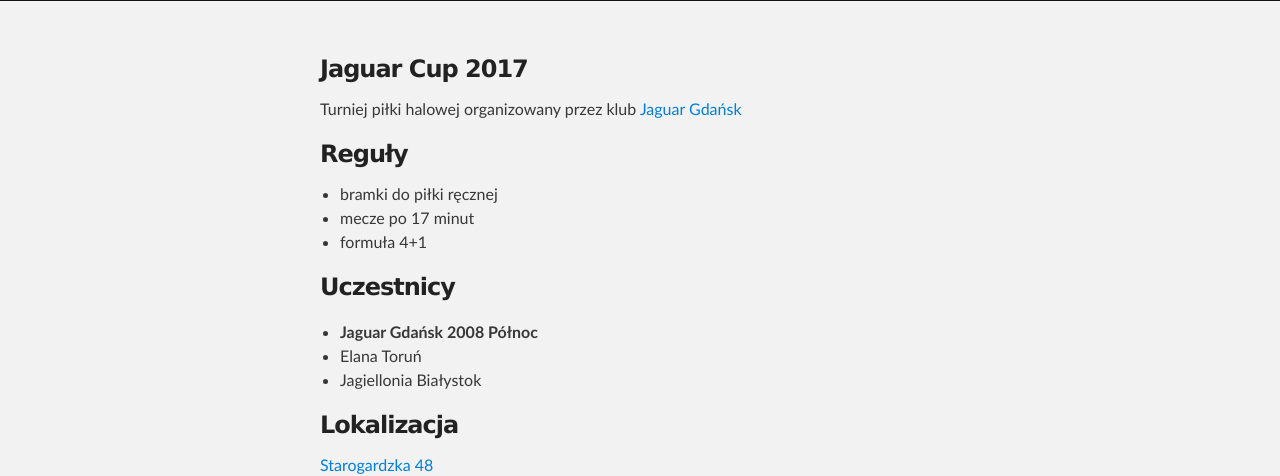
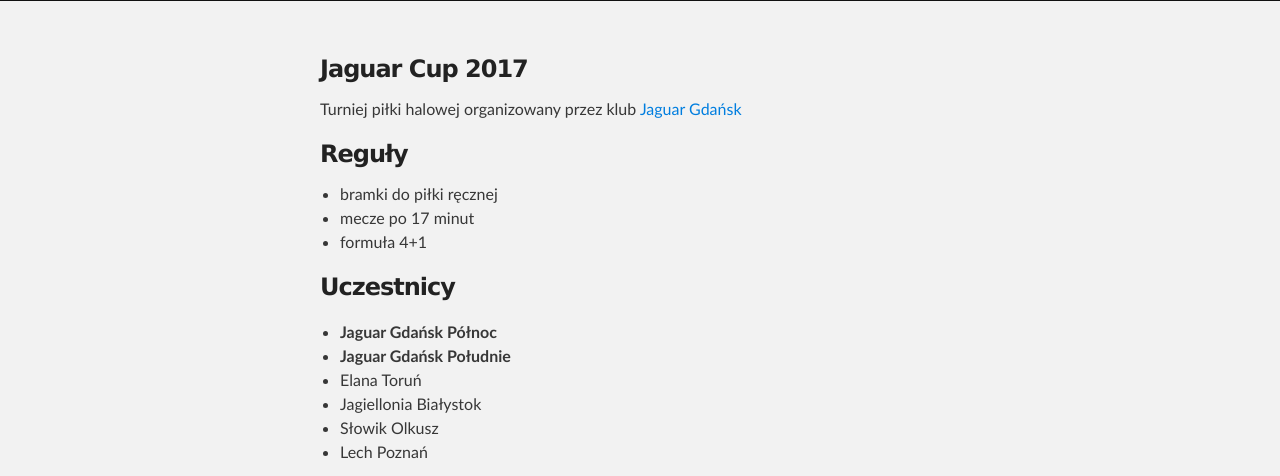
Before and after one commit to yezooz/jaguarcup.pl, a plain HTML site: page index.html in a window 1280 px wide. Shown: the top 476 px of the page. Drawn offline with Linux system fonts and the light colour scheme.

Commit message:
More teams

```diff
--- a/index.html
+++ b/index.html
@@ -24,9 +24,9 @@
 <a id="reguły" class="anchor" href="#regu%C5%82y" aria-hidden="true"><span aria-hidden="true" class="octicon octicon-link"></span></a>Reguły</h3>
 
 <ul>
-<li>bramki do piłki ręcznej</li>
-<li>mecze po 17 minut</li>
-  <li>formuła 4+1
+  <li>bramki do piłki ręcznej</li>
+  <li>mecze po 17 minut</li>
+  <li>formuła 4+1</li>
 </ul>
 
 <h3>
@@ -34,9 +34,12 @@
 
 <p>
   <ul>
-    <li><strong>Jaguar Gdańsk 2008 Północ</strong></li>
+    <li><strong>Jaguar Gdańsk Północ</strong></li>
+    <li><strong>Jaguar Gdańsk Południe</strong></li>
     <li>Elana Toruń</li>
     <li>Jagiellonia Białystok</li>
+    <li>Słowik Olkusz</li>
+    <li>Lech Poznań</li>
   </ul>
 </p>
 
```
